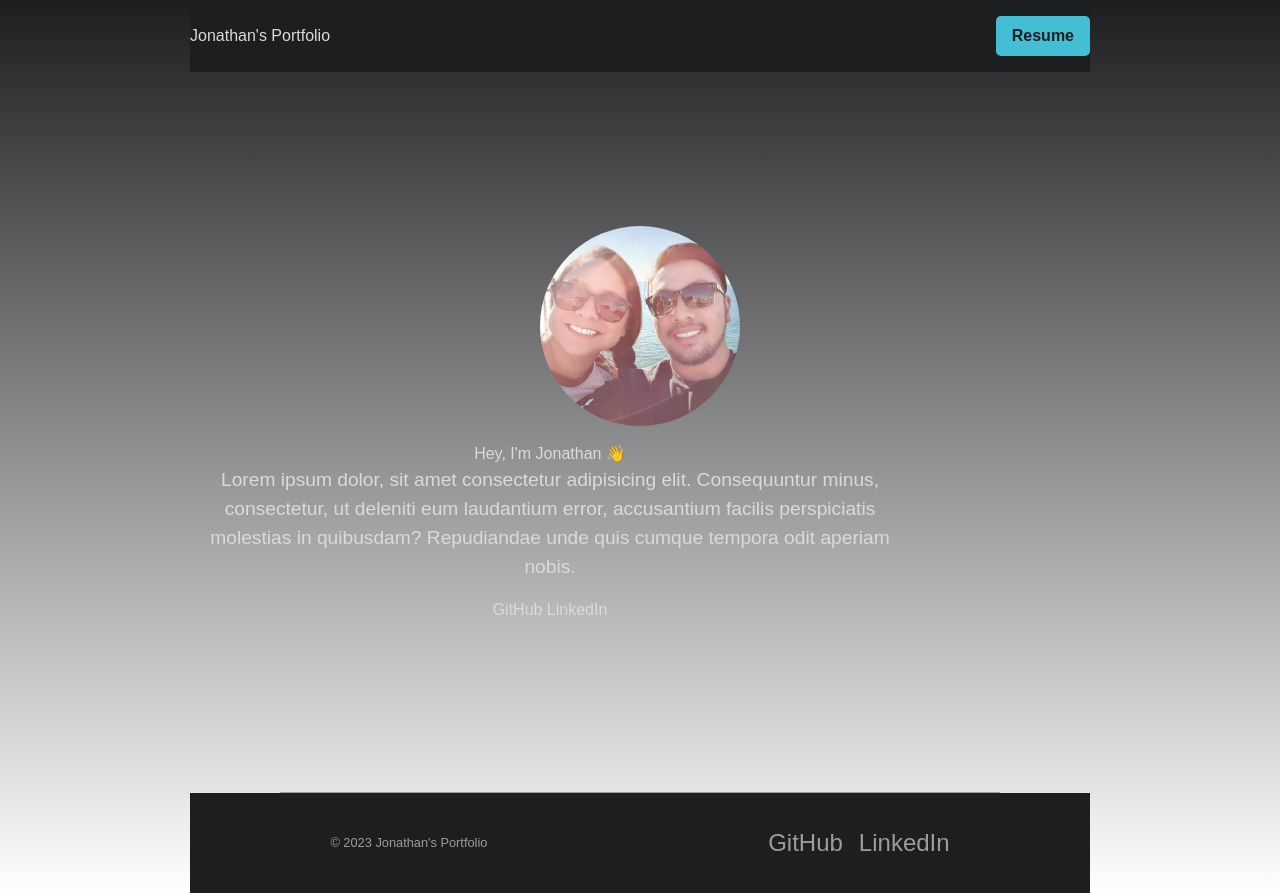
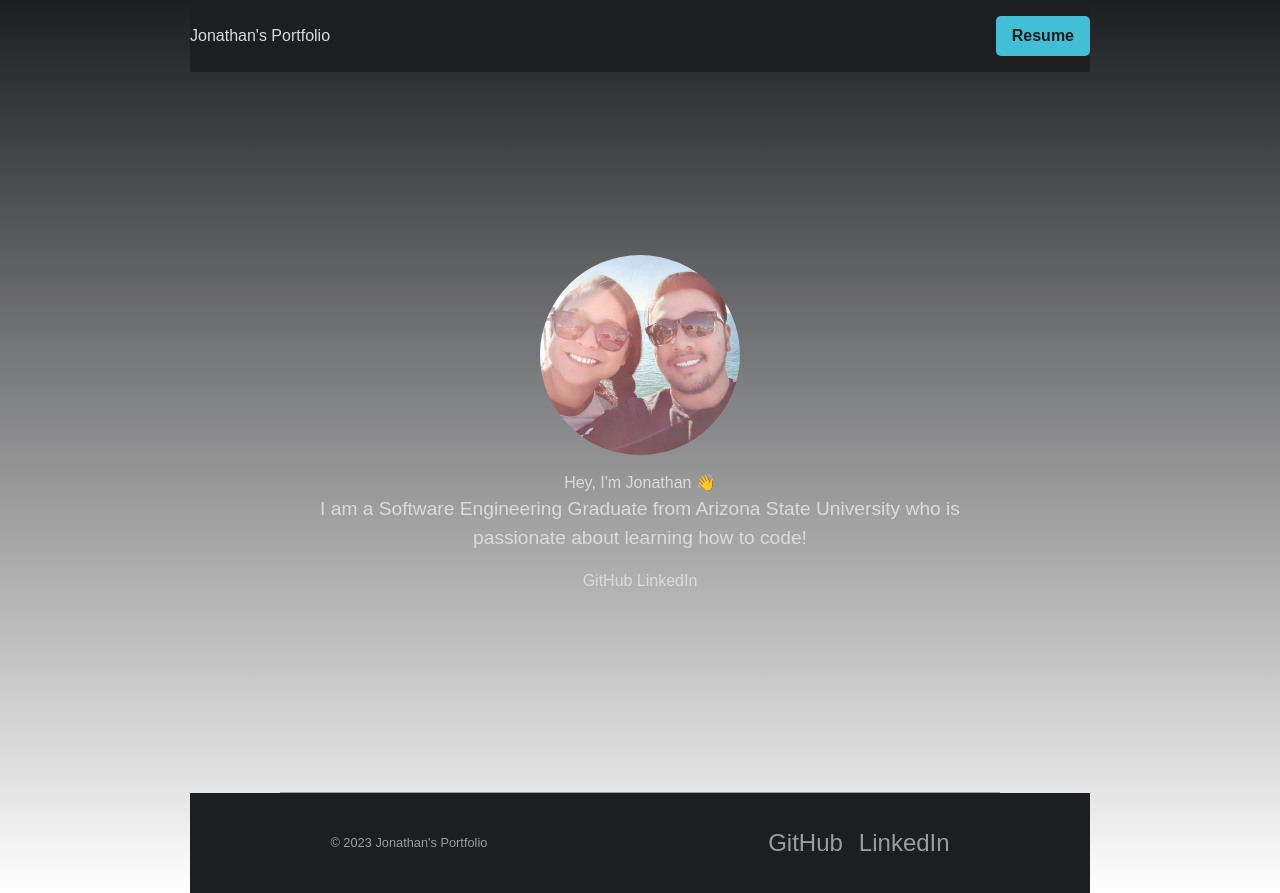
Before and after one commit to jtphan-asu/portfolio, a Next.js app: page / in a window 1280 px wide. Built offline with nearby package versions, Linux system fonts and the light colour scheme.

Commit message:
Align hero text on Hero.jsx

```diff
--- a/src/components/Hero.jsx
+++ b/src/components/Hero.jsx
@@ -5,15 +5,11 @@ import Image from 'next/image';
 const Hero = () => {
   return (
     <div className='hero-container'>
-        <div>
         <Image className='profile-img' src="/images/profile.jpeg" width={300} height={300} alt="Jonathan's Profile Picture"/>
 
         <div className='hero-text'>
             <h1>Hey, I'm Jonathan 👋</h1>
-            <p>Lorem ipsum dolor, sit amet consectetur adipisicing elit.
-                Consequuntur minus, consectetur, ut deleniti eum laudantium error,
-                accusantium facilis perspiciatis molestias in quibusdam? Repudiandae unde
-                quis cumque tempora odit aperiam nobis.
+            <p>I am a Software Engineering Graduate from Arizona State University who is passionate about learning how to code!
             </p>
             <div className="social_icons">
                 <a
@@ -34,7 +30,6 @@ const Hero = () => {
                 </a>
             </div>
         </div>
-        </div>
 
     </div>
   )
```
